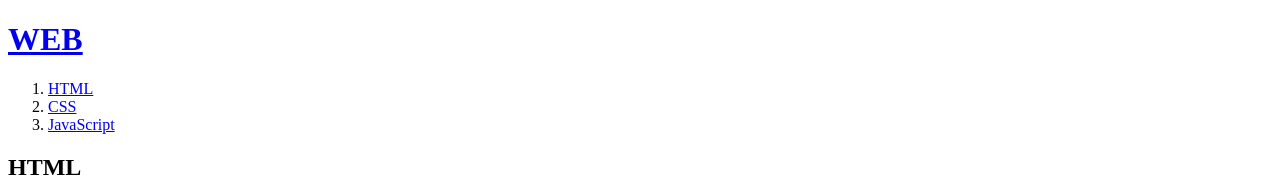
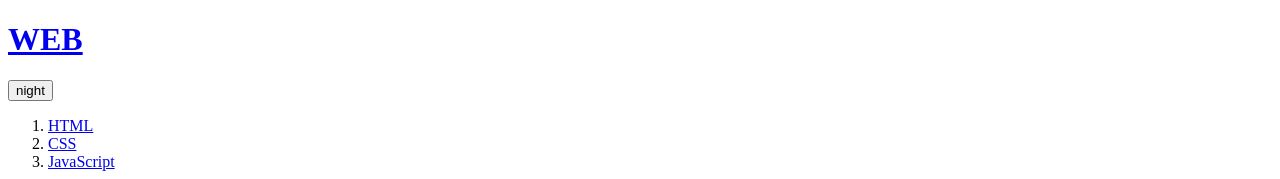
Before and after one commit to Jayden920/jayden, a plain HTML site: page 1.html in a window 1280 px wide. Shown: the top 179 px of the page. Drawn offline with Linux system fonts and the light colour scheme; a script that the page names is missing.

Commit message:
Add files via upload

```diff
--- a/1.html
+++ b/1.html
@@ -6,9 +6,17 @@
 </head>
 
 
-
 <body>
     <h1><a href="index.html">WEB</a></h1>
+
+        <input type="button" value="night" onclick="
+        document.querySelector('body').style.backgroundColor='black';
+        document.querySelector('body').style.color='white';
+        ">
+
+
+
+
 <ol>
     <li><a href="1.html">HTML</a></li>
     <li><a href="2.html">CSS</a></li>
```
